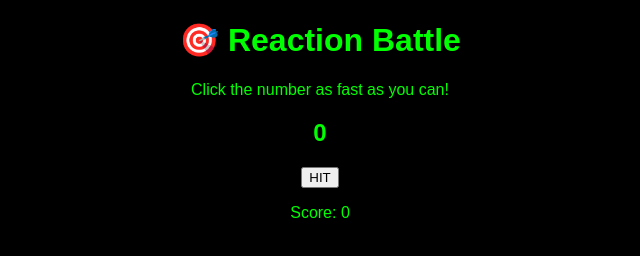
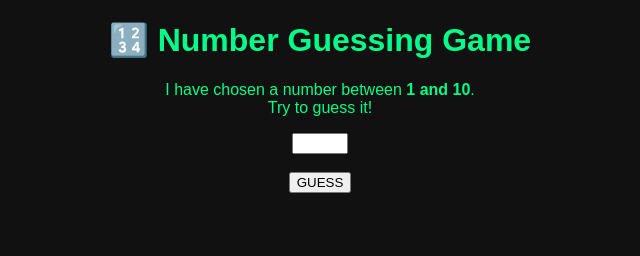
Before and after one commit to ayushint1/gaming-portal, a plain HTML site: page game/index.html in a window 1280 px wide. Shown: the whole page, without its empty margins (320-960 px from the left). Drawn offline with Linux system fonts and the light colour scheme.

Commit message:
Update index.html

```diff
--- a/game/index.html
+++ b/game/index.html
@@ -1,28 +1,31 @@
 <!DOCTYPE html>
 <html>
 <head>
-    <title>Cloud Game - Reaction Battle</title>
+    <title>Number Guessing Game</title>
 </head>
-<body style="background:black;color:lime;text-align:center;font-family:sans-serif;">
 
-<h1>🎯 Reaction Battle</h1>
-<p>Click the number as fast as you can!</p>
+<body style="background:#111;color:#00ff88;font-family:sans-serif;text-align:center;">
 
-<h2 id="num">0</h2>
-<button onclick="hit()">HIT</button>
+<h1>🔢 Number Guessing Game</h1>
 
-<p id="score">Score: 0</p>
+<p>
+I have chosen a number between <b>1 and 10</b>.<br>
+Try to guess it!
+</p>
+
+<input id="guess" type="number" min="1" max="10">
+<br><br>
+
+<button onclick="check()">GUESS</button>
+
+<h2 id="result"></h2>
 
 <script>
-let score = 0;
+let secret = Math.floor(Math.random() * 10) + 1;
 
-function hit() {
-    score++;
-    document.getElementById("score").innerHTML = "Score: " + score;
-    document.getElementById("num").innerHTML =
-        Math.floor(Math.random() * 9) + 1;
-}
-</script>
+function check(){
+    let g = document.getElementById("guess").value;
 
-</body>
-</html>
+    if(g == secret){
+        document.getElementById("result").innerHTML =
+            "✅ Correct! You guessed the numbe
```
